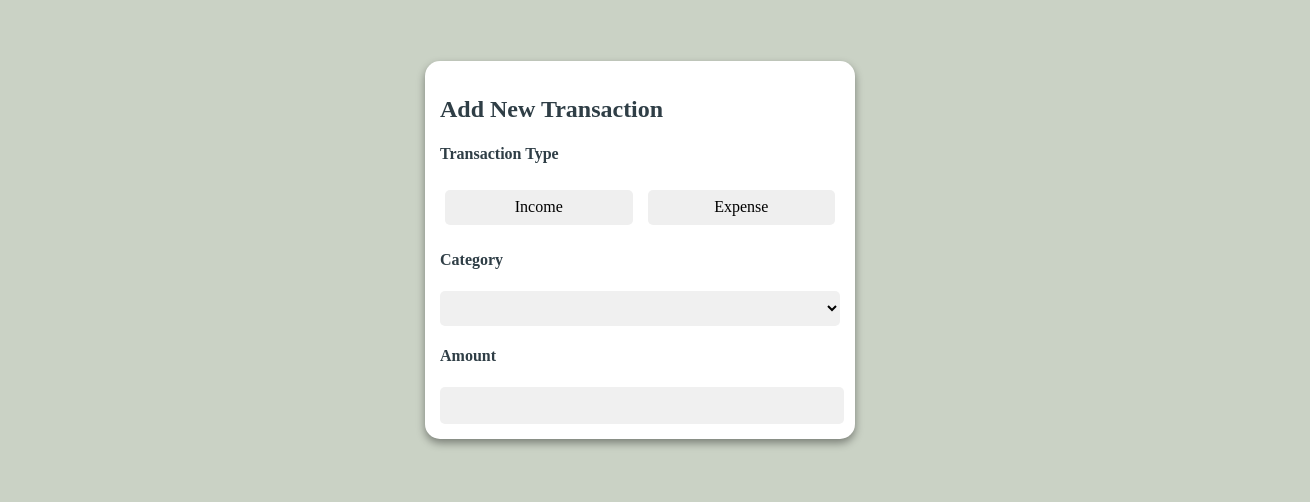
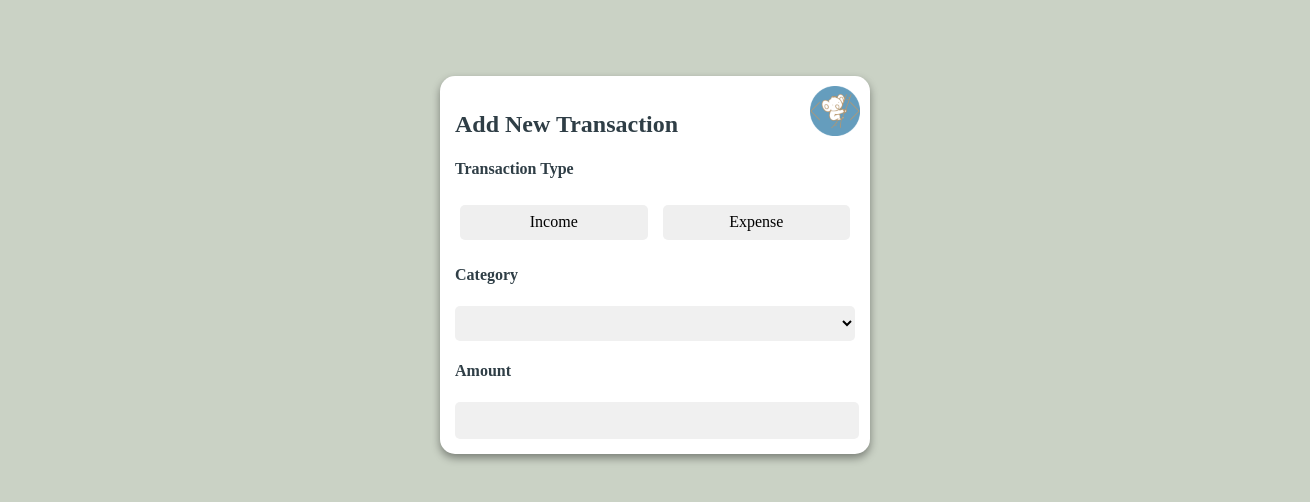
Before and after one commit to JmanJonz/koalat-budge-bud, a React (Vite) app in the folder frontend/: page / in a window 1280 px wide. Shown: the part 150-652 px from the top of the page, 1310 px wide, since content can reach past the window. Built offline with nearby package versions, Linux system fonts and the light colour scheme.

Commit message:
first logic added to app

```diff
--- a/frontend/src/components/Page-components/EntryPage/EntryPage.jsx
+++ b/frontend/src/components/Page-components/EntryPage/EntryPage.jsx
@@ -1,16 +1,18 @@
-import React from 'react'
+import React, { useState } from 'react'
 import styles from "./EntryPage.module.css"
 
 export const EntryPage = () => {
+  const [transType, setTransType] = useState(null);
   return (
     <div className={styles.componentContainer}>
         <form className={styles.formcontainer}>
           <h2>Add New Transaction</h2>
+          <img className={styles.logo} src="/logo.png" alt="logo" />
             <section>
                 <h4>Transaction Type</h4>
                 <div className={styles.transTypeButtonsContainer}>
-                  <button className={styles.transButtons}>Income</button>
-                  <button className={styles.transButtons}>Expense</button>
+                  <button className={`${styles.transButtons} ${transType === "income" ? styles.buttonSelected : ""}`} onClick={()=>{setTransType("income")}} type='button'>Income</button>
+                  <button className={`${styles.transButtons} ${transType === "expense" ? styles.buttonSelected : ""}`} onClick={()=>{setTransType("expense")}} type='button'>Expense</button>
                 </div>
             </section>
             <section>
--- a/frontend/src/components/Page-components/EntryPage/EntryPage.module.css
+++ b/frontend/src/components/Page-components/EntryPage/EntryPage.module.css
@@ -1,9 +1,15 @@
+
+.buttonSelected {
+    background-color: #CAD2C5;
+}
+
 .componentContainer {
     min-height: 100vh;
     width: 100vw;
     display: flex;
     justify-content: center;
     align-items: center;
+    padding: 15px;
 }
 
 .formcontainer {
@@ -12,6 +18,7 @@
     border-radius: 15px;
     box-shadow: 0 4px 8px rgba(0, 0, 0, 0.4);
     padding: 15px;
+    position: relative;
 
 }
 
@@ -38,3 +45,10 @@
     height: 35px;
     background-color: #F0F0F0;
 }
+
+.logo {
+    width: 50px;
+    position: absolute;
+    top: 10px;
+    right: 10px
+}
```
